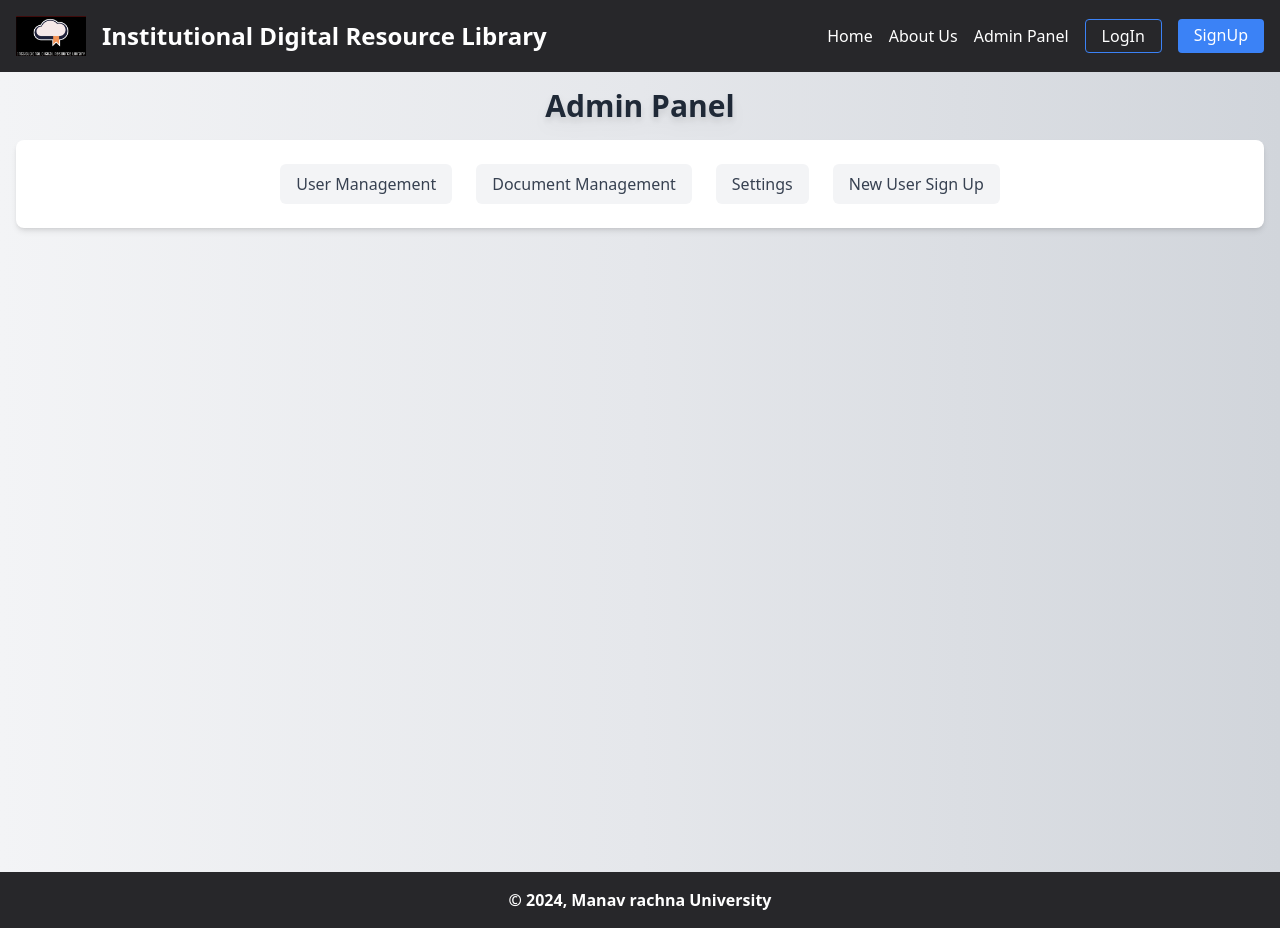
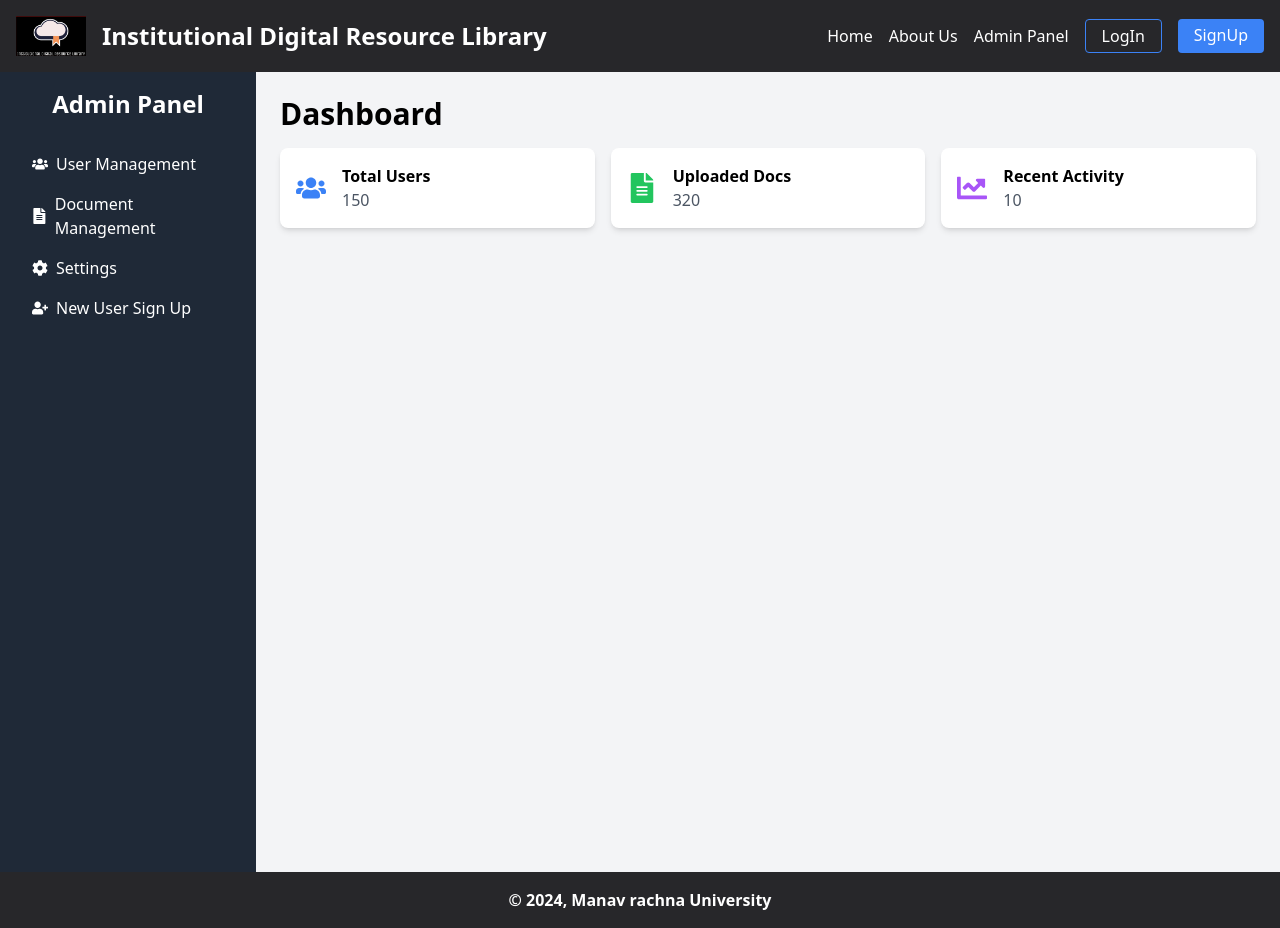
Before and after one commit to aryan12032005/dr, a React (Vite) app in the folder frontend/: page /AdminPanel in a window 1280 px wide. Built offline with nearby package versions, Linux system fonts and the light colour scheme.

Commit message:
document page and home

```diff
--- a/frontend/src/pages/AdminPanel.jsx
+++ b/frontend/src/pages/AdminPanel.jsx
@@ -1,46 +1,110 @@
-import React, { useState, useEffect } from 'react';
+import React from 'react';
 import Settings from './Settings';
 import DocumentManage from './DocumentManage';
 import NewUserAdmin from './NewUserAdmin';
-import { BrowserRouter as Router, Routes, Route, Link, useNavigate, useLocation } from 'react-router-dom';
 import UserManagement from './UserManagement';
+import { BrowserRouter as Router, Routes, Route, Link, useLocation } from 'react-router-dom';
+import {
+  FaUsers,
+  FaFileAlt,
+  FaCog,
+  FaUserPlus,
+  FaChartLine,
+  FaBell,
+} from 'react-icons/fa'; // Import icons
 
 const AdminPanel = () => {
-  const location =useLocation();
+  const location = useLocation();
 
   return (
-    <div className="bg-gradient-to-r from-gray-100 via-gray-200 to-gray-300 min-h-screen p-4 ">
-      <div className="container mx-auto">
-        <h1 className="text-3xl font-bold mb-4 text-center text-gray-800 drop-shadow-lg">Admin Panel</h1>
-        <div className="bg-white p-6 rounded-lg shadow-md mb-6"> {/* Card-like container */}
-          <div className="flex space-x-6 justify-center"> {/* Use flexbox for horizontal layout */}
-            <Link to="/adminpanel/UserManagement" className={`px-4 py-2 rounded-md ${location.pathname === '/adminpanel/UserManagement' ? 'bg-blue-500 text-white' : 'bg-gray-100 text-gray-700 hover:bg-gray-200'} transition-colors duration-300`}>
-              User Management
+    <div className="flex min-h-screen bg-gray-100">
+      {/* Sidebar */}
+      <aside className="bg-gray-800 text-white w-64 p-4">
+        <h2 className="text-2xl font-semibold mb-6 text-center">Admin Panel</h2>
+        <nav>
+          <Link
+            to="/adminpanel/UserManagement"
+            className={`flex items-center space-x-2 py-2 px-4 rounded-md hover:bg-gray-700 ${
+              location.pathname === '/adminpanel/UserManagement' ? 'bg-gray-700' : ''
+            }`}
+          >
+            <FaUsers />
+            <span>User Management</span>
           </Link>
-            <Link to="/adminpanel/DocumentManage" className={`px-4 py-2 rounded-md ${location.pathname === '/adminpanel/DocumentManage' ? 'bg-blue-500 text-white' : 'bg-gray-100 text-gray-700 hover:bg-gray-200'} transition-colors duration-300`}>
-              Document Management
+          <Link
+            to="/adminpanel/DocumentManage"
+            className={`flex items-center space-x-2 py-2 px-4 rounded-md hover:bg-gray-700 ${
+              location.pathname === '/adminpanel/DocumentManage' ? 'bg-gray-700' : ''
+            }`}
+          >
+            <FaFileAlt />
+            <span>Document Management</span>
           </Link>
-            <Link to="/adminpanel/Settings" className={`px-4 py-2 rounded-md ${location.pathname === '/adminpanel/Settings' ? 'bg-blue-500 text-white' : 'bg-gray-100 text-gray-700 hover:bg-gray-200'} transition-colors duration-300`}>
-              Settings
+          <Link
+            to="/adminpanel/Settings"
+            className={`flex items-center space-x-2 py-2 px-4 rounded-md hover:bg-gray-700 ${
+              location.pathname === '/adminpanel/Settings' ? 'bg-gray-700' : ''
+            }`}
+          >
+            <FaCog />
+            <span>Settings</span>
           </Link>
-            <Link to="/adminpanel/NewUserAdmin" className={`px-4 py-2 rounded-md ${location.pathname === '/adminpanel/NewUserAdmin' ? 'bg-blue-500 text-white' : 'bg-gray-100 text-gray-700 hover:bg-gray-200'} transition-colors duration-300`}>
-              New User Sign Up
+          <Link
+            to="/adminpanel/NewUserAdmin"
+            className={`flex items-center space-x-2 py-2 px-4 rounded-md hover:bg-gray-700 ${
+              location.pathname === '/adminpanel/NewUserAdmin' ? 'bg-gray-700' : ''
+            }`}
+          >
+            <FaUserPlus />
+            <span>New User Sign Up</span>
           </Link>
+        </nav>
+      </aside>
+
+      {/* Main Content */}
+      <main className="flex-1 p-6">
+        <div className="mb-6">
+          <h1 className="text-3xl font-semibold mb-4">Dashboard</h1>
+          <div className="grid grid-cols-1 md:grid-cols-3 gap-4">
+            {/* Example Dashboard Cards */}
+            <div className="bg-white p-4 rounded-lg shadow-md flex items-center space-x-4">
+              <div className="text-blue-500 text-3xl">
+                <FaUsers />
+              </div>
+              <div>
+                <h3 className="font-semibold">Total Users</h3>
+                <p className="text-gray-600">150</p>
               </div>
             </div>
-        {location.pathname === '/' || location.pathname==='/adminpanel' ? ( // Check if on the base path or adminpanel
-          <div className="text-center">
-            <p>Navigate through the dashboard to access admin features</p>
+            <div className="bg-white p-4 rounded-lg shadow-md flex items-center space-x-4">
+              <div className="text-green-500 text-3xl">
+                <FaFileAlt />
               </div>
-        ) : null}
+              <div>
+                <h3 className="font-semibold">Uploaded Docs</h3>
+                <p className="text-gray-600">320</p>
+              </div>
+            </div>
+            <div className="bg-white p-4 rounded-lg shadow-md flex items-center space-x-4">
+              <div className="text-purple-500 text-3xl">
+                <FaChartLine />
+              </div>
+              <div>
+                <h3 className="font-semibold">Recent Activity</h3>
+                <p className="text-gray-600">10</p>
+              </div>
+            </div>
+          </div>
+        </div>
+
+        {/* Routes */}
         <Routes>
           <Route path="/Settings" element={<Settings />} />
-        <Route path="/NewUserAdmin" element={<NewUserAdmin/>} />
-        <Route path="/DocumentManage" element={<DocumentManage/>} />
-        <Route path="/UserManagement" element={<UserManagement/>} />
+          <Route path="/NewUserAdmin" element={<NewUserAdmin />} />
+          <Route path="/DocumentManage" element={<DocumentManage />} />
+          <Route path="/UserManagement" element={<UserManagement />} />
         </Routes>
-
-      </div>
+      </main>
     </div>
   );
 };
--- a/frontend/src/pages/LogIn.jsx
+++ b/frontend/src/pages/LogIn.jsx
@@ -1,17 +1,16 @@
 import React, { useState } from 'react';
-import { Link } from 'react-router-dom';
-import config from '../config.js'
-import { useNavigate } from 'react-router-dom';
+import { Link, useNavigate } from 'react-router-dom';
+import config from '../config.js';
 
 const Login = () => {
+  const navigate = useNavigate();
 
-  const navigate=useNavigate();
-  const getCSRFToken = async() => {
-    var response=await fetch(`${config.backendUrl}get_csrf/`, {
+  const getCSRFToken = async () => {
+    const response = await fetch(`${config.backendUrl}get_csrf/`, {
       method: 'GET',
     });
-    var data= await response.json()
-    return data.csrf_token
+    const data = await response.json();
+    return data.csrf_token;
   };
 
   const [formData, setFormData] = useState({
@@ -29,8 +28,7 @@ const Login = () => {
   const handleSubmit = async (e) => {
     e.preventDefault();
     try {
-      // Send login data to your backend (replace with your actual API endpoint)
-      const csrfToken = getCSRFToken();
+      const csrfToken = await getCSRFToken();
       const response = await fetch(`${config.backendUrl}login/`, {
         method: 'POST',
         headers: {
@@ -41,13 +39,10 @@ const Login = () => {
       });
 
       if (response.ok) {
-        // Handle successful login (e.g., store token in local storage and redirect)
         const data = await response.json();
         localStorage.setItem('token', data.token);
-        // Redirect to the desired page after login
-        navigate('/AdminPanel')
+        navigate('/AdminPanel');
       } else {
-        // Handle login errors
         const errorData = await response.json();
         alert(`Login failed: ${errorData.message}`);
       }
@@ -58,48 +53,43 @@ const Login = () => {
   };
 
   return (
-    <div className=" md:h-[85vh] flex flex-col md:flex-row items-center justify-center bg-zinc-900">
-      <div className="w-full md:w-1/2 p-8 bg-zinc-800 rounded-lg shadow-md">
-        <h2 className="text-2xl font-semibold mb-4 text-yellow-100">Log In</h2>
-        <form onSubmit={handleSubmit}>
-          <div className="mb-4">
-            <label htmlFor="email" className="block text-white">
-              Username:
-            </label>
+    <div className="min-h-screen bg-gradient-to-br from-zinc-900 to-zinc-800 flex items-center justify-center p-4">
+      <div className="w-full max-w-md bg-zinc-700 rounded-lg shadow-lg p-8 border border-zinc-600">
+        <h2 className="text-3xl font-semibold text-yellow-100 mb-6 text-center">Log In</h2>
+        <form onSubmit={handleSubmit} className="space-y-4">
+          <div>
+            <label htmlFor="username" className="block text-white mb-1">Username:</label>
             <input
               type="text"
               id="username"
               name="username"
-              value={formData.email}
+              value={formData.username}
               onChange={handleChange}
-              className="w-full border border-gray-300 p-2 rounded-md focus:outline-none focus:ring-2 focus:ring-blue-500"
+              className="w-full p-3 rounded-md border border-zinc-600 bg-zinc-800 text-white focus:outline-none focus:ring-2 focus:ring-blue-500"
             />
           </div>
-          <div className="mb-4">
-            <label htmlFor="password" className="block text-white">
-              Password:
-            </label>
+          <div>
+            <label htmlFor="password" className="block text-white mb-1">Password:</label>
             <input
               type="password"
               id="password"
               name="password"
               value={formData.password}
               onChange={handleChange}
-              className="w-full border border-gray-300 p-2 rounded-md focus:outline-none focus:ring-2 focus:ring-blue-500"
+              className="w-full p-3 rounded-md border border-zinc-600 bg-zinc-800 text-white focus:outline-none focus:ring-2 focus:ring-blue-500"
             />
           </div>
           <button
             type="submit"
-            className="bg-blue-500 hover:bg-blue-700 text-white font-bold py-2 px-4 rounded-md"
-            onClick={handleSubmit}
+            className="w-full py-3 px-4 bg-blue-600 hover:bg-blue-700 text-white font-semibold rounded-md transition duration-300"
           >
             Log In
           </button>
         </form>
-        <div className="mt-4 text-center">
-          <p className='text-white'>
+        <div className="mt-6 text-center">
+          <p className="text-gray-300">
             Don't have an account?{' '}
-            <Link to="/signup" className="text-blue-500">
+            <Link to="/signup" className="text-blue-500 hover:underline">
               Sign Up
             </Link>
           </p>
```
Also changed, not shown: frontend/src/pages/SignUp.jsx (+31 -66 lines). Lines whose indentation alone changed are shown as unchanged.
